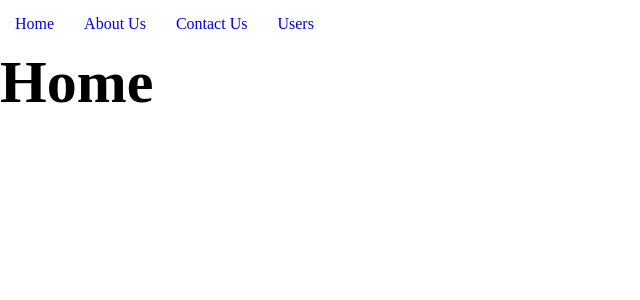
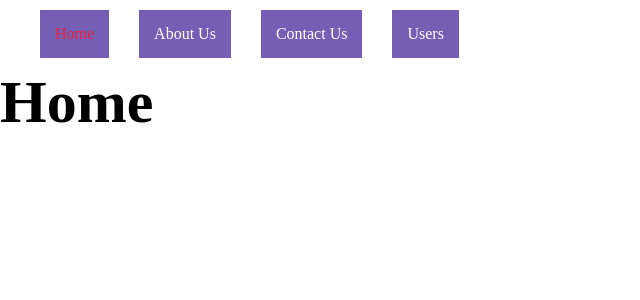
Before and after one commit to majiyd/React-Router-Redux-Context, a React (Create React App) app: page / in a window 1280 px wide. Shown: the top 300 px of the page, without its empty margins (0-640 px from the left). Built offline with nearby package versions, Linux system fonts and the light colour scheme.

Commit message:
learning to style in react router

```diff
--- a/src/components/AppRouter.js
+++ b/src/components/AppRouter.js
@@ -7,22 +7,27 @@ import Users from "./Users";
 import NotFound from "./404";
 import styles from "../styles/Nav.module.css";
 
+/**
+ * @DESC AppRouter Object handles app routing
+ * @PARAMS Home, about, contact, users, 404 components
+ * @RETURN Returns Approuter Component
+ */
 export default class AppRouter extends React.Component {
   render() {
     return (
       <Router >
 				<nav className={styles.nav}>
 					<li className={styles.link}>
-						<NavLink activeClassName="active" to="/">Home</NavLink>
+						<NavLink exact activeClassName={styles.active}  to="/">Home</NavLink>
 					</li>
 					<li className={styles.link}>
-						<NavLink activeClassName="active" to="/About/">About Us</NavLink>
+						<NavLink activeClassName={styles.active}  to="/About/">About Us</NavLink>
 					</li>
 					<li className={styles.link}>
-						<NavLink activeClassName="active" to="/Contact/">Contact Us</NavLink>
+						<NavLink activeClassName={styles.active} to="/Contact/">Contact Us</NavLink>
 					</li>
 					<li className={styles.link}>
-						<NavLink activeClassName="active" to="/Users/">Users</NavLink>
+						<NavLink activeClassName={styles.active}  to="/Users/">Users</NavLink>
 					</li>
 				</nav>
 
@@ -31,6 +36,7 @@ export default class AppRouter extends React.Component {
           <Route path="/About/" component={About} />
           <Route path="/Contact/" component={Contact} />
           <Route path="/Users/:id" component={Users} />
+					<Route path="/Users/" component={Users} />
           <Route component={NotFound} />
         </Switch>
       </Router>
--- a/src/reset.css
+++ b/src/reset.css
@@ -4,3 +4,6 @@
   box-sizing: border-box;
   text-decoration: none;
 }
+a{
+  color: inherit;
+}
--- a/src/styles/Nav.module.css
+++ b/src/styles/Nav.module.css
@@ -1,7 +1,16 @@
 .nav{
   display: flex;
   list-style-type: none;
+  padding: 10px;
 }
 .link{
+  color: white;
   padding: 15px 15px;
+  background-color: #745fb5;
+  display: block;
+  margin-left: 30px;
 }
+.active{
+  /* color: #34425a; */
+  color: #ec223d;
+}
```
